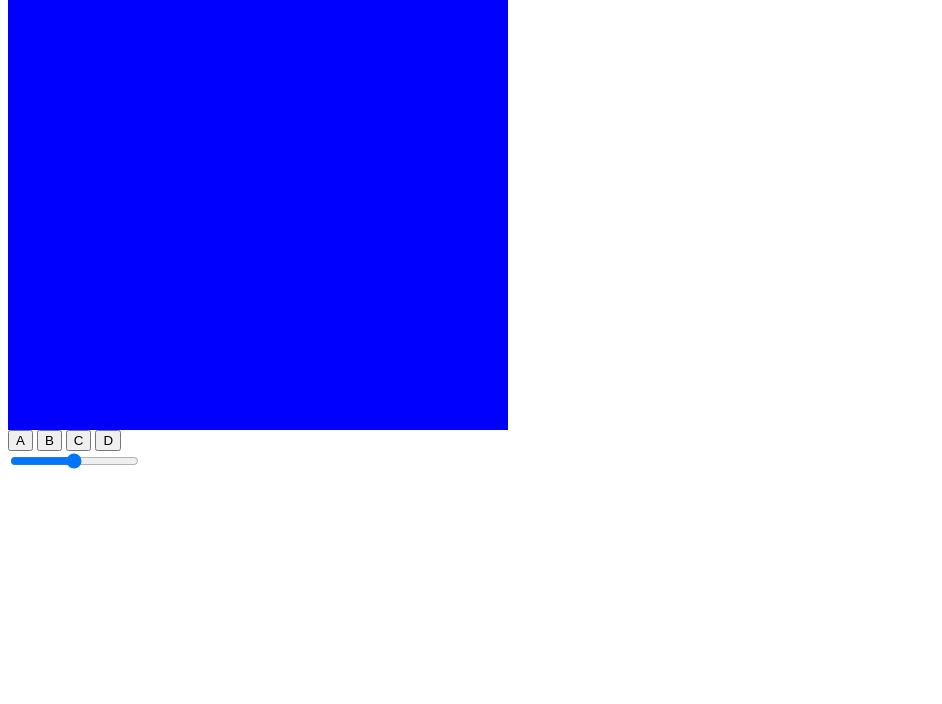
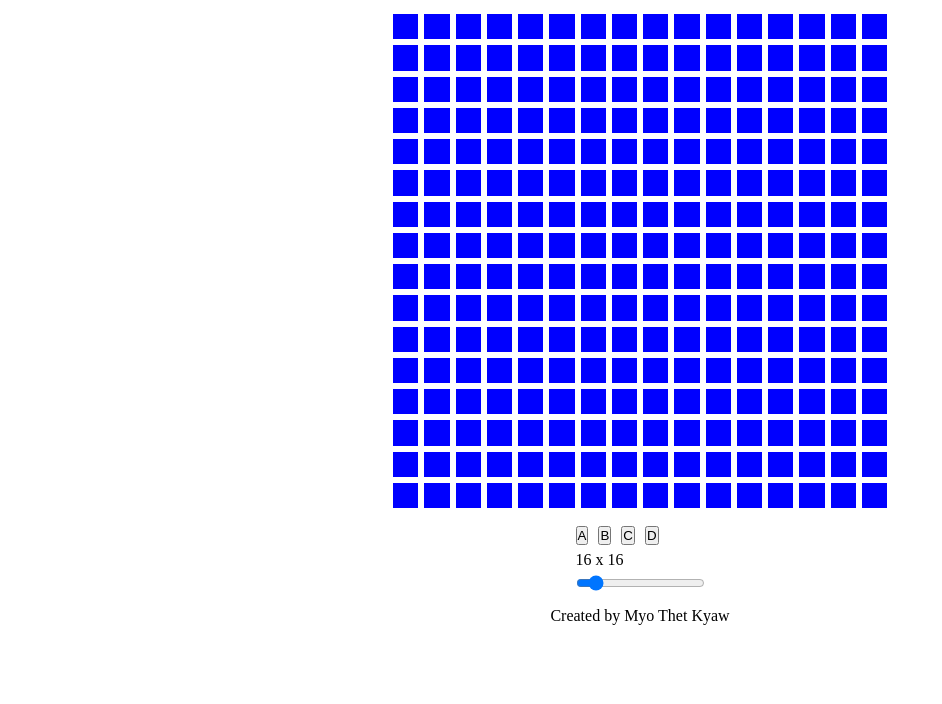
Before and after one commit to FrankyKyaw/Web-development-with-Odin-Project, a plain HTML site: page Etch-A-Sketch/sketch.html in a window 1280 px wide. Shown: the part 96-800 px from the top of the page, without its empty margins (0-942 px from the left). Drawn offline with Linux system fonts and the light colour scheme.

Commit message:
update grid size value

```diff
--- a/Etch-A-Sketch/script.js
+++ b/Etch-A-Sketch/script.js
@@ -1,14 +1,32 @@
-let board = document.querySelector(".board");
-board.style.gridTemplateColumns = "repeat(16,1fr)"
-board.style.gridTemplateRows = "repeat(16,1fr)"
+
+const sizeText = document.querySelector('.sizeValue');
+const sizeSlider = document.querySelector('.sizeSlider');
 
 
-function initGrid(){
-  for (let i=0; i<256; i++){
+function initGrid(size){
+  let board = document.querySelector(".board");
+  let squares = board.querySelectorAll('div');
+  squares.forEach((div) => div.remove());
+  board.style.gridTemplateColumns = `repeat(${size},1fr)`;
+  board.style.gridTemplateRows = `repeat(${size},1fr)`;
+
+  let gridSize = size * size;
+  for (let i = 0; i < gridSize; i++){
     let square = document.createElement('div');
     square.style.background = 'blue';
     board.insertAdjacentElement("beforeend", square);
   }
 }
 
-initGrid();
+initGrid(16);
+
+sizeSlider.onmousemove = (e) => updateSizeValue(e.target.value);
+sizeSlider.onchange = (e) => updateGrid(e.target.value);
+
+function updateSizeValue(value){
+  sizeText.innerHTML = `${value} x ${value}`;
+}
+
+function updateGrid(value){
+  initGrid(value);
+}
--- a/Etch-A-Sketch/sketch.html
+++ b/Etch-A-Sketch/sketch.html
@@ -9,17 +9,22 @@
     <div class="title">Etch-A-Sketch</div>
     <div class="content">
       <div class="board"></div>
+    </div>
+    <div class="setting">
       <div class="buttons">
         <button>A</button>
         <button>B</button>
         <button>C</button>
         <button>D</button>
+        <div class="sizeValue">16 x 16</div>
+        <input class="sizeSlider" type="range" value="16" min="8" max="80">
+
       </div>
+
     </div>
-    <div class="slider">
-      <input type="range" min="1" max="100" value="50" class="slider" id="myRange">
-    </div>
-
+    <footer class="footer">
+      <p>Created by Myo Thet Kyaw</p>
+    </footer>
   </div>
 
 </html>
--- a/Etch-A-Sketch/style.css
+++ b/Etch-A-Sketch/style.css
@@ -1,6 +1,23 @@
+* {
+    margin: 3px;
+    padding: 0;
+}
+
+
 .board{
     width: 500px;
     height: 500px;
     display: grid;
     color: black;
 }
+
+.flex-container{
+    display: flex;
+    flex-direction: column;
+    align-items: center;
+}
+
+.title{
+    font-size: 48px;
+    margin: 20px;
+}
```
